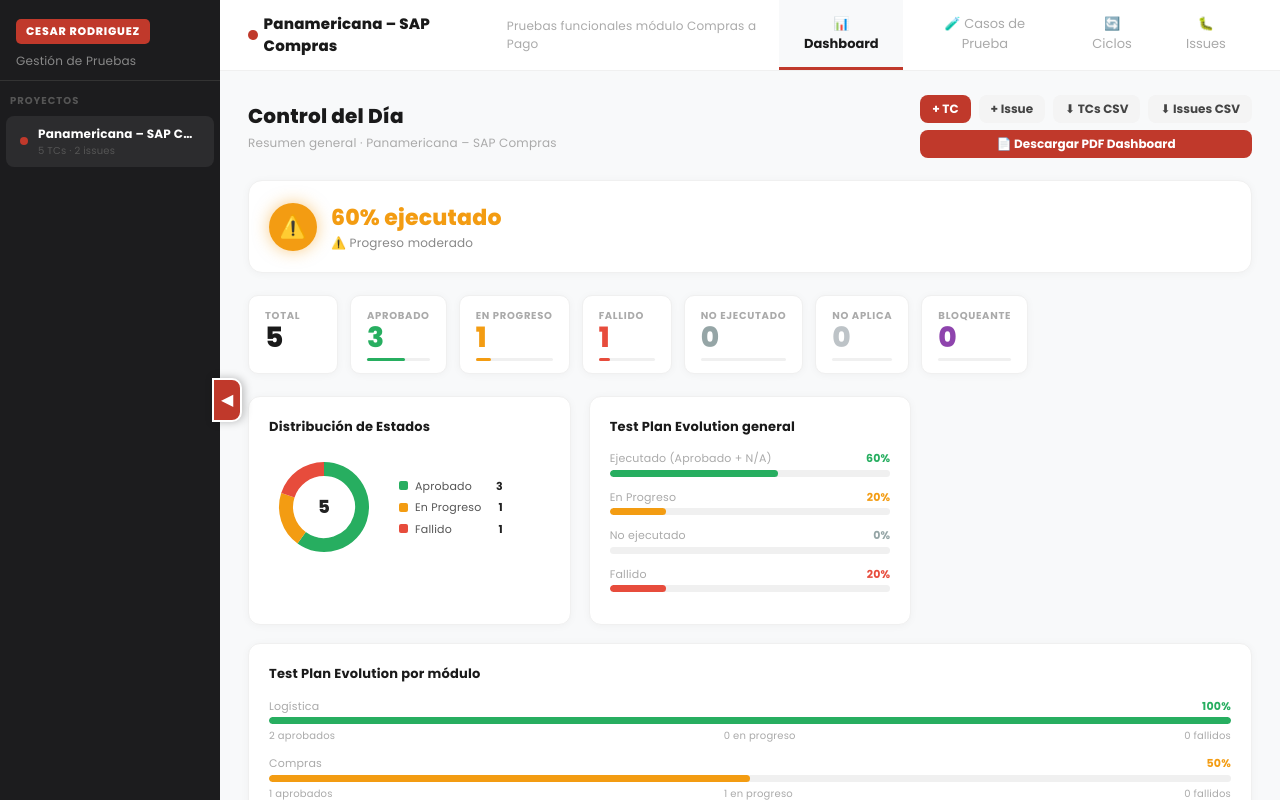
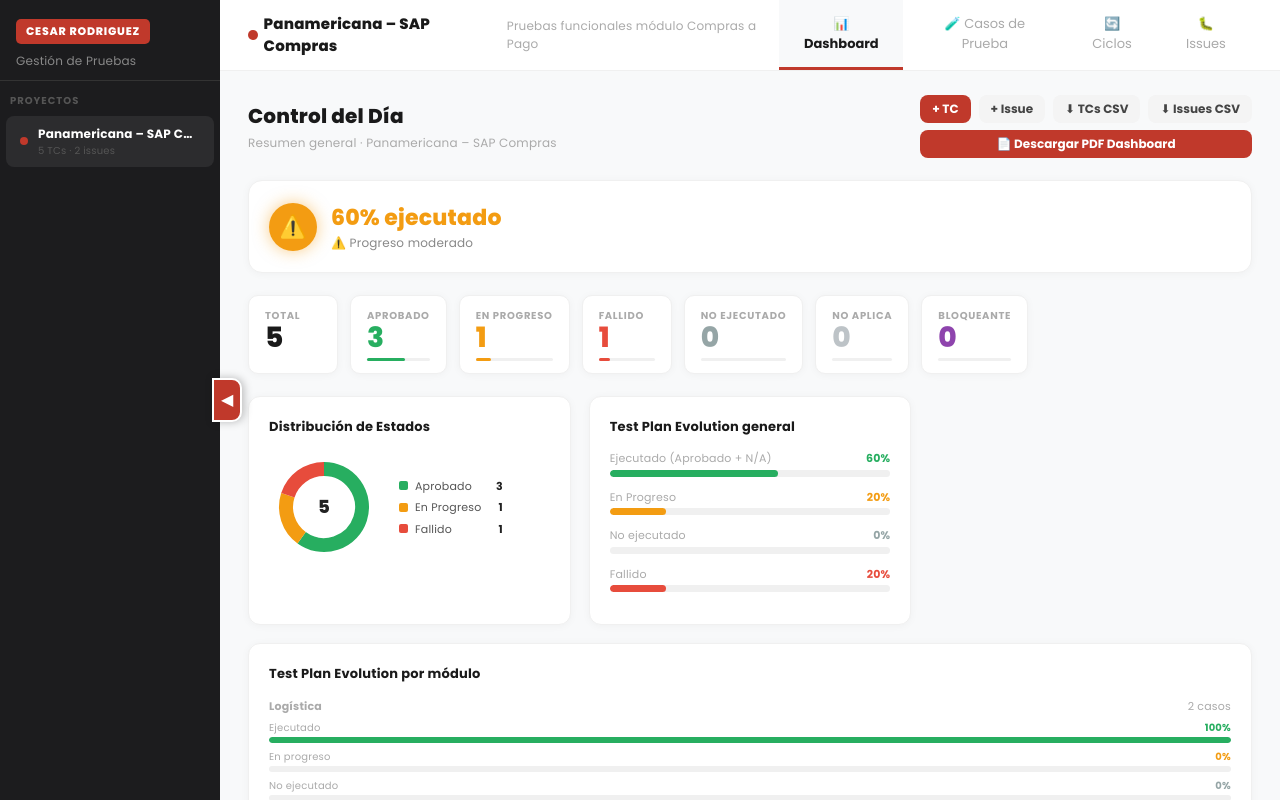
Before and after one commit to augustogarcia202512-source/panamericana-testing, a React (Vite) app: page / in a window 1280 px wide. Shown: the top 800 px of the page. Built offline with nearby package versions, Linux system fonts and the light colour scheme.

Commit message:
Fijar versiones correctas de despliegue nativo v3 lunes 6 de julio

```diff
--- a/src/App.jsx
+++ b/src/App.jsx
@@ -1501,21 +1501,30 @@
                         {Object.entries(moduleStats)
                           .sort((a,b)=>(((b[1].aprobado+b[1].noAplica)/b[1].total)-((a[1].aprobado+a[1].noAplica)/a[1].total)))
                           .map(([mod,m])=>{
-                            const modExecPct=m.total?Math.round(((m.aprobado+m.noAplica)/m.total)*100):0;
-                            const semC=modExecPct>=70?"#27AE60":modExecPct>=40?"#F39C12":"#E74C3C";
+                            const states=[
+                              {label:"Ejecutado",value:m.total?Math.round(((m.aprobado+m.noAplica)/m.total)*100):0,color:"#27AE60"},
+                              {label:"En progreso",value:m.total?Math.round((m.enProgreso/m.total)*100):0,color:"#F39C12"},
+                              {label:"No ejecutado",value:m.total?Math.round((m.noEjecutado/m.total)*100):0,color:"#95A5A6"},
+                              {label:"Fallido",value:m.total?Math.round((m.fallido/m.total)*100):0,color:"#E74C3C"},
+                            ];
                             return (
                               <div key={mod}>
-                                <div style={{display:"flex",justifyContent:"space-between",marginBottom:3}}>
-                                  <span style={{fontSize:11,color:DM.sub}}>{mod}</span>
-                                  <span style={{fontSize:11,fontWeight:700,color:semC}}>{modExecPct}%</span>
+                                <div style={{display:"flex",justifyContent:"space-between",marginBottom:6}}>
+                                  <span style={{fontSize:11,color:DM.sub,fontWeight:700}}>{mod}</span>
+                                  <span style={{fontSize:11,color:DM.sub}}>{m.total} casos</span>
                                 </div>
-                                <div style={{height:7,background:"#f0f0f0",borderRadius:4,overflow:"hidden"}}>
-                                  <div style={{width:`${modExecPct}%`,height:"100%",background:semC,borderRadius:4,transition:"width 0.6s"}}/>
-                                </div>
-                                <div style={{display:"flex",justifyContent:"space-between",marginTop:4,fontSize:10,color:DM.sub,flexWrap:"wrap",gap:6}}>
-                                  <span>{m.aprobado} aprobados</span>
-                                  <span>{m.enProgreso} en progreso</span>
-                                  <span>{m.fallido} fallidos</span>
+                                <div style={{display:"flex",flexDirection:"column",gap:6}}>
+                                  {states.map(s=>(
+                                    <div key={s.label}>
+                                      <div style={{display:"flex",justifyContent:"space-between",marginBottom:2}}>
+                                        <span style={{fontSize:10,color:DM.sub}}>{s.label}</span>
+                                        <span style={{fontSize:10,fontWeight:700,color:s.color}}>{s.value}%</span>
+                                      </div>
+                                      <div style={{height:6,background:"#f0f0f0",borderRadius:4,overflow:"hidden"}}>
+                                        <div style={{width:`${s.value}%`,height:"100%",background:s.color,borderRadius:4,transition:"width 0.6s"}}/>
+                                      </div>
+                                    </div>
+                                  ))}
                                 </div>
                               </div>
                             );
```
